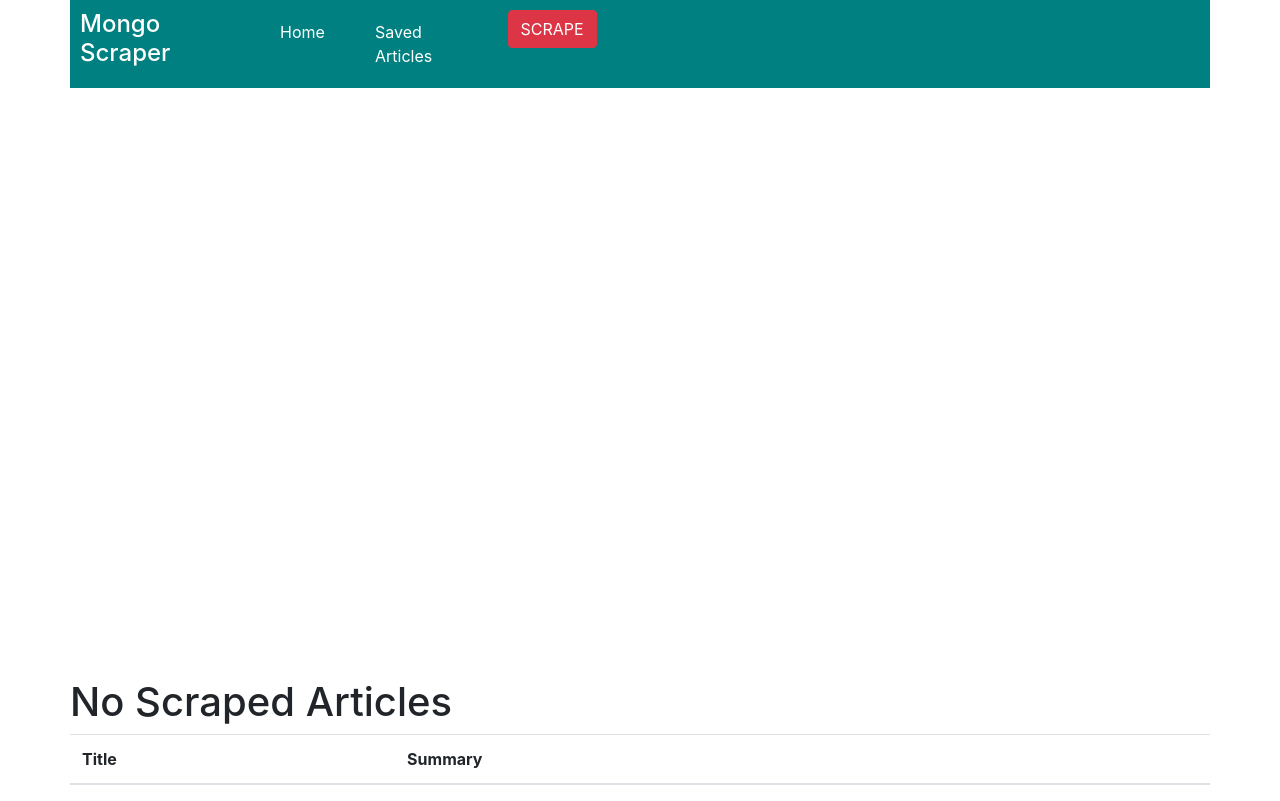
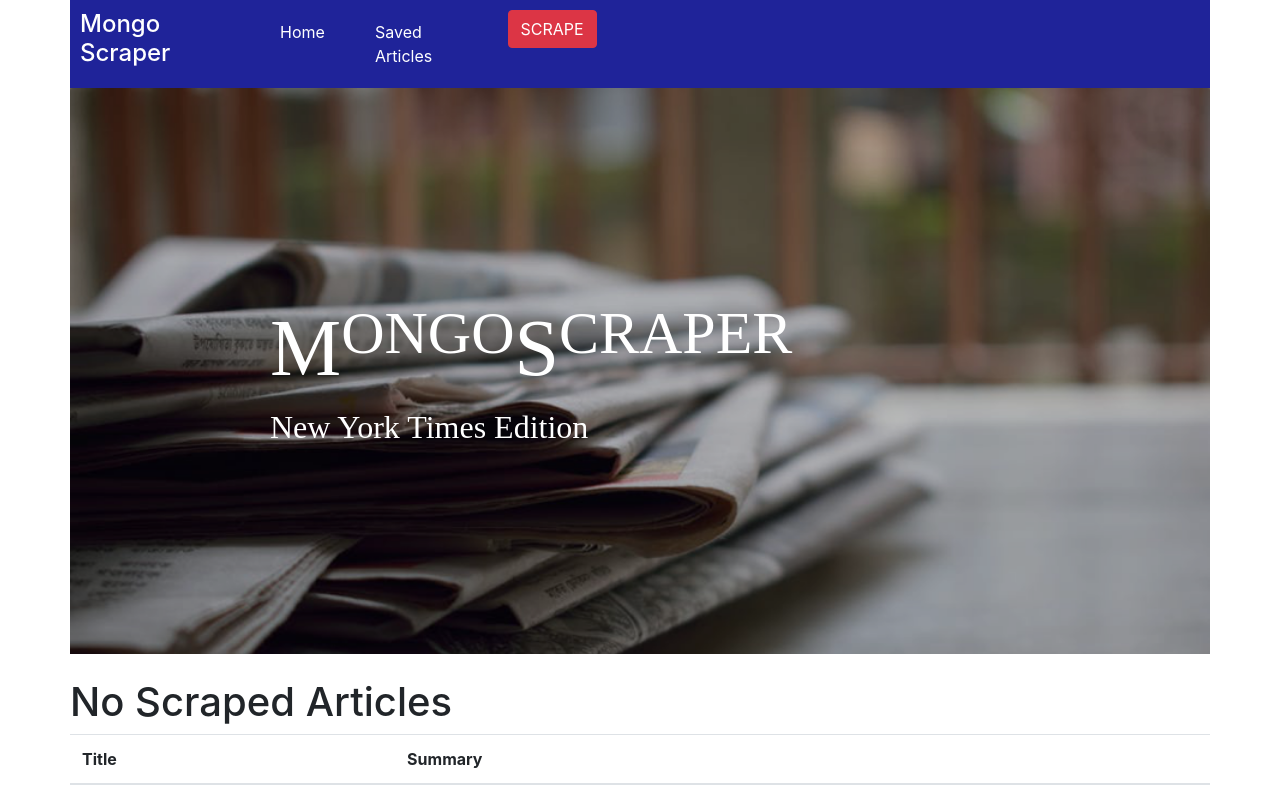
Before and after one commit to katerinewh/NewsScraper, a website: page public/index.html in a window 1280 px wide. Drawn offline with nearby package versions, Linux system fonts and the light colour scheme.

Commit message:
updated css

```diff
--- a/public/app.js
+++ b/public/app.js
@@ -1,6 +1,6 @@
 function saveEvent(){
     $(".table-striped").on("click",".save", function(){ // --!!!--> .save should be fixed because it gets clicked twice
-    console.log("jjj");
+    console.log("saved");
       var currentRow=$(this).closest("tr");
       var col1 = currentRow.find("td:eq(0)").text();
       var col2 = currentRow.find("td:eq(1)").text();
--- a/public/css/style.css
+++ b/public/css/style.css
@@ -1,5 +1,5 @@
 #menu-bar{
-    background-color:#008080;
+    background-color:#1F2399;
   }
   #ms{
     color:white;
@@ -20,7 +20,7 @@
   }
 
   #imageHolder{
-    /* background-image: url("/public/images/savedArticles.png"); */
+    background-image: url("/images/savedArticles.png");
     background-repeat: no-repeat;
     background-size: cover;
     height:100%;
```
